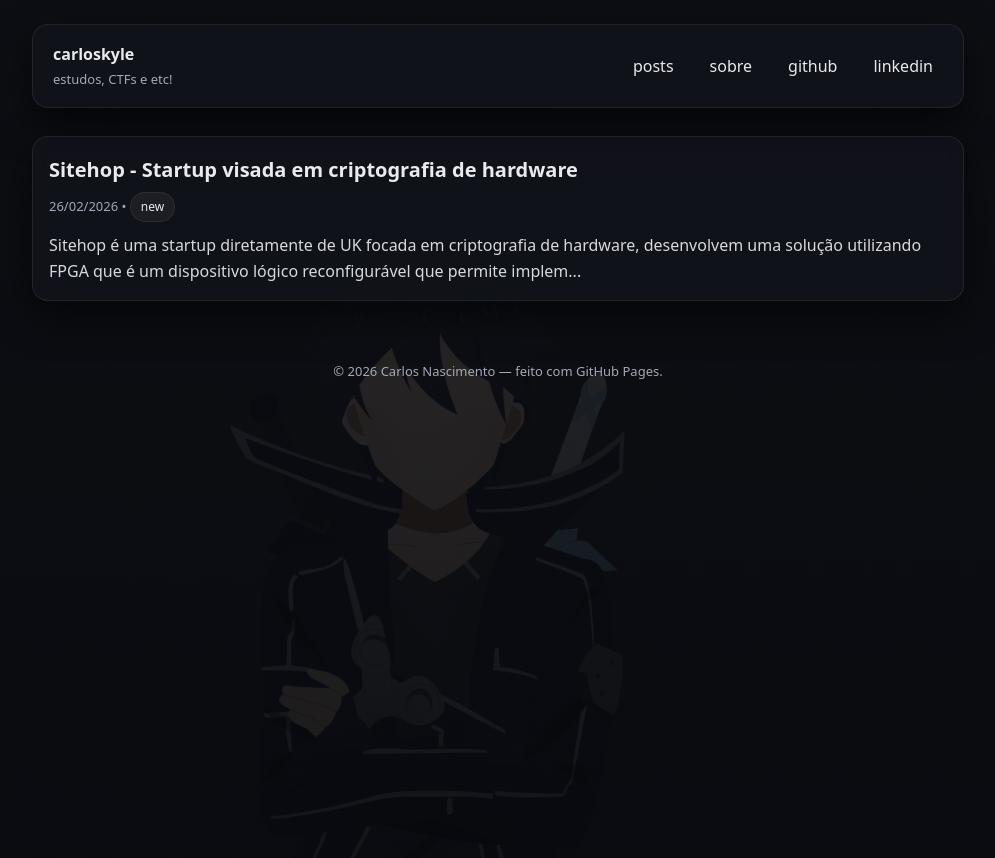
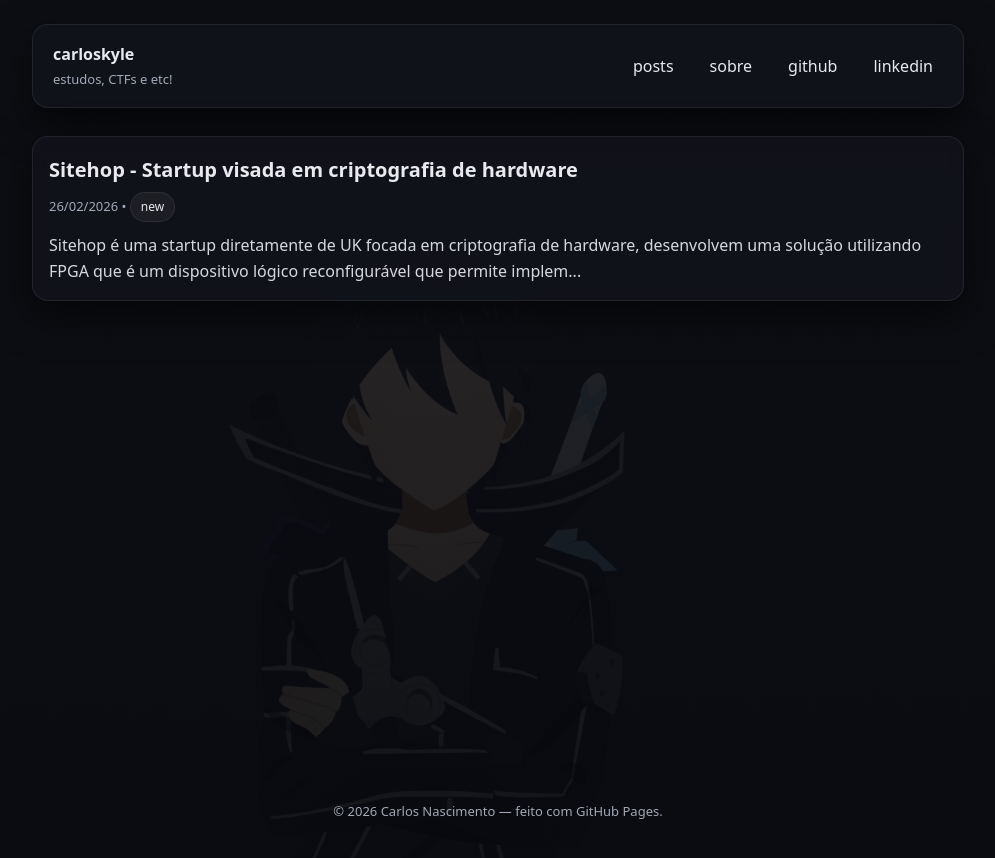
Before and after one commit to carloskyle/carloskyle.github.io, a Jekyll site: the page built from index.md, in a window 1280 px wide. Shown: the top 858 px of the page, without its empty margins (142-1137 px from the left). Built offline with Jekyll 4.4.1, drawn with Linux system fonts in a browser that asks for light colours.

Commit message:
Update style.css

```diff
--- a/assets/css/style.css
+++ b/assets/css/style.css
@@ -141,7 +141,7 @@ code{
 
 /* Footer */
 .footer{
-  margin-top:60px;
+  margin-top:500px;
   color: var(--muted);
   text-align:center;
   font-size:13px;
```
